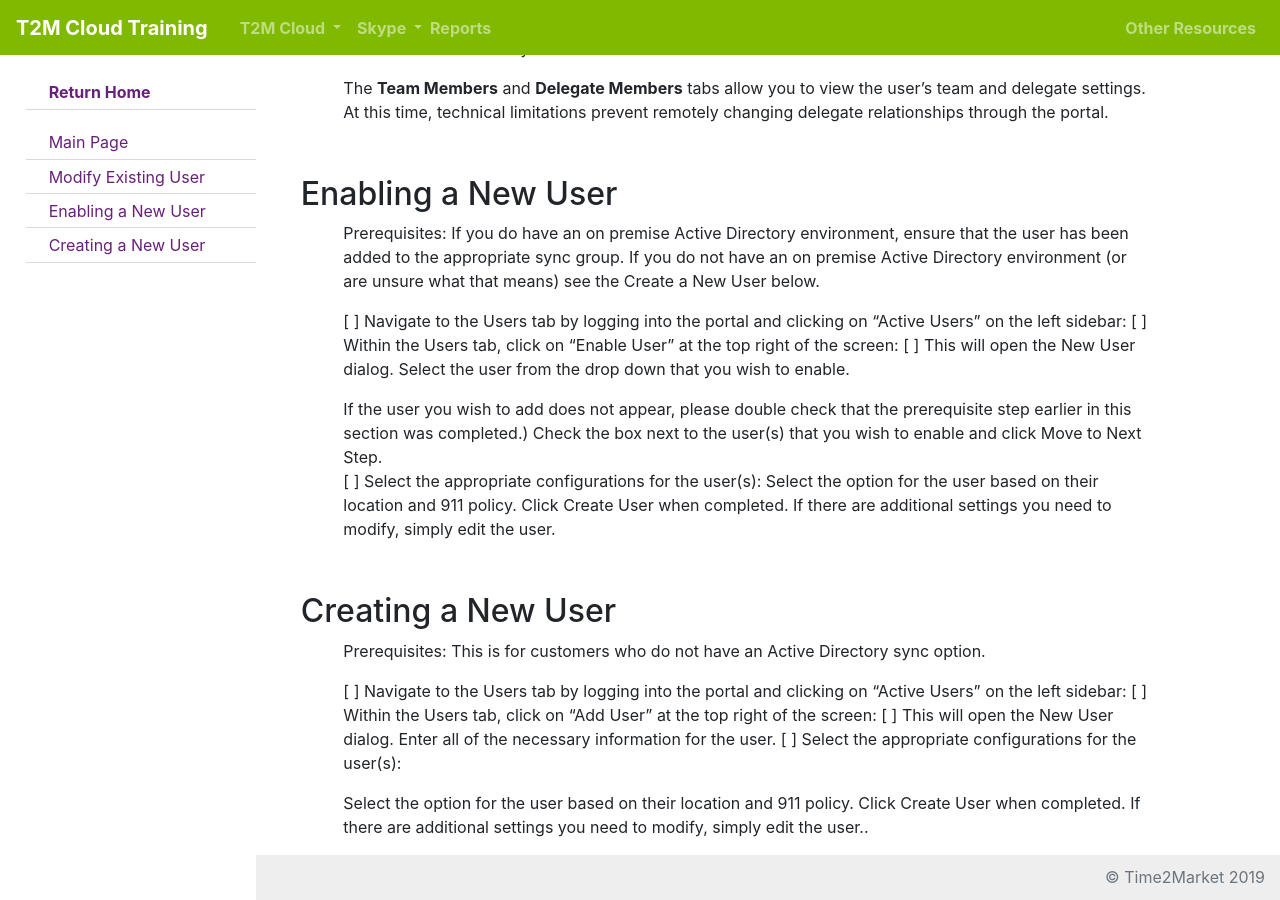
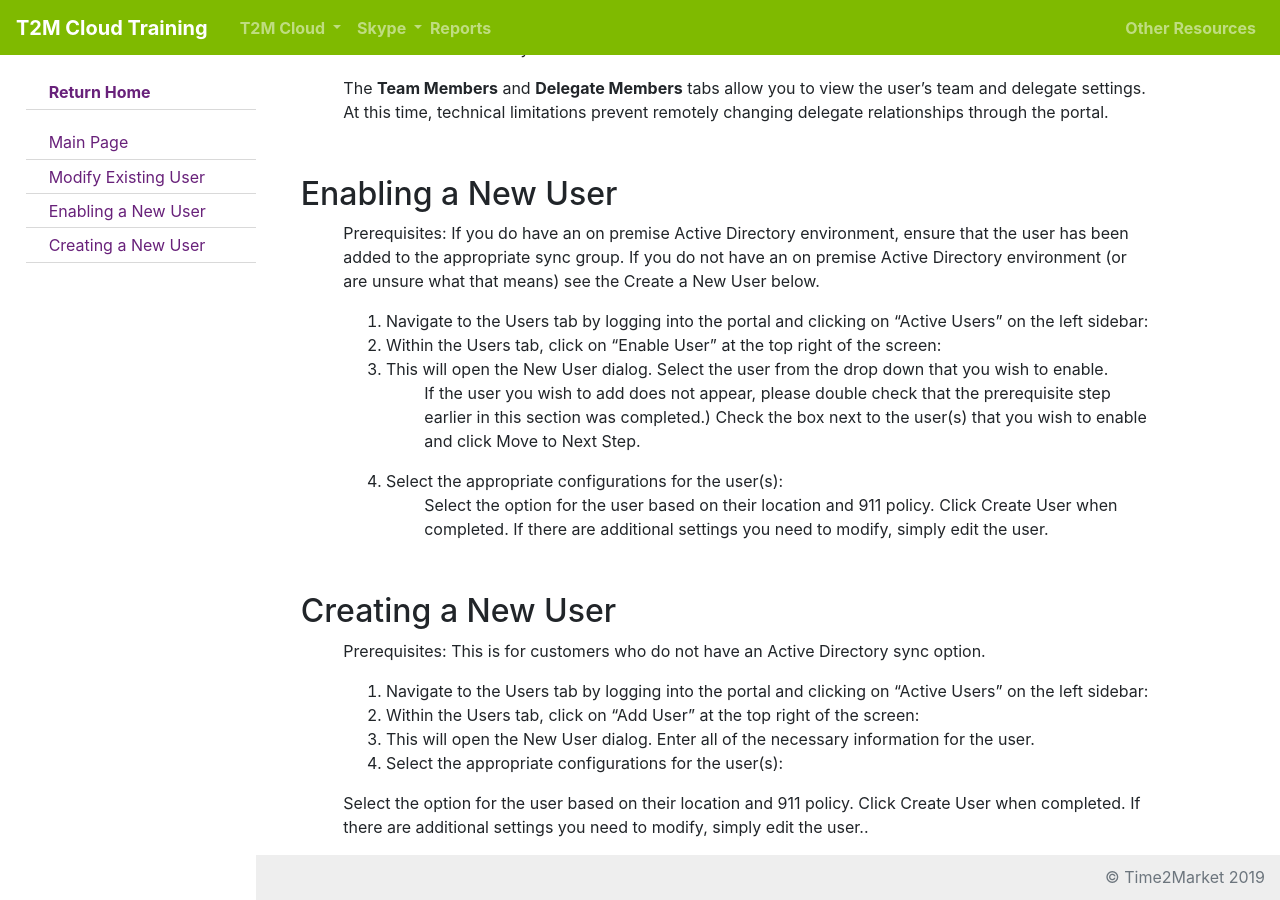
Before and after one commit to t2mdev/docs-vc, a Jekyll site: the page built from _docs/users.md, in a window 1280 px wide and 900 px high, scrolled down 2602 px. Built offline with Jekyll 4.4.1, drawn with Linux system fonts in a browser that asks for light colours; part of the change alters nothing that is shown.

```diff
--- a/_docs/users.md
+++ b/_docs/users.md
@@ -70,20 +70,20 @@ The **Team Members** and **Delegate Members** tabs allow you to view the user’
 
 Prerequisites: If you do have an on premise Active Directory environment, ensure that the user has been added to the appropriate sync group. If you do not have an on premise Active Directory environment (or are unsure what that means) see the Create a New User below.
 
-[ ] Navigate to the Users tab by logging into the portal and clicking on "Active Users" on the left sidebar:
-[ ] Within the Users tab, click on "Enable User" at the top right of the screen:
-[ ] This will open the New User dialog.  Select the user from the drop down that you wish to enable.
+1. Navigate to the Users tab by logging into the portal and clicking on "Active Users" on the left sidebar:
+2. Within the Users tab, click on "Enable User" at the top right of the screen:
+3. This will open the New User dialog.  Select the user from the drop down that you wish to enable.
 > If the user you wish to add does not appear, please double check that the prerequisite step earlier in this section was completed.) Check the box next to the user(s) that you wish to enable and click Move to Next Step.
-[ ] Select the appropriate configurations for the user(s):
- > Select the option for the user based on their location and 911 policy.  Click Create User when completed.  If there are additional settings you need to modify, simply edit the user.
+4. Select the appropriate configurations for the user(s):
+> Select the option for the user based on their location and 911 policy.  Click Create User when completed.  If there are additional settings you need to modify, simply edit the user.
 
 ## Creating a New User
 
 Prerequisites: This is for customers who do not have an Active Directory sync option.
 
-[ ] Navigate to the Users tab by logging into the portal and clicking on "Active Users" on the left sidebar:
-[ ] Within the Users tab, click on "Add User" at the top right of the screen:
-[ ] This will open the New User dialog.  Enter all of the necessary information for the user.
-[ ] Select the appropriate configurations for the user(s):
+1. Navigate to the Users tab by logging into the portal and clicking on "Active Users" on the left sidebar:
+2. Within the Users tab, click on "Add User" at the top right of the screen:
+3. This will open the New User dialog.  Enter all of the necessary information for the user.
+4. Select the appropriate configurations for the user(s):
 
 Select the option for the user based on their location and 911 policy.  Click Create User when completed.  If there are additional settings you need to modify, simply edit the user..
```
